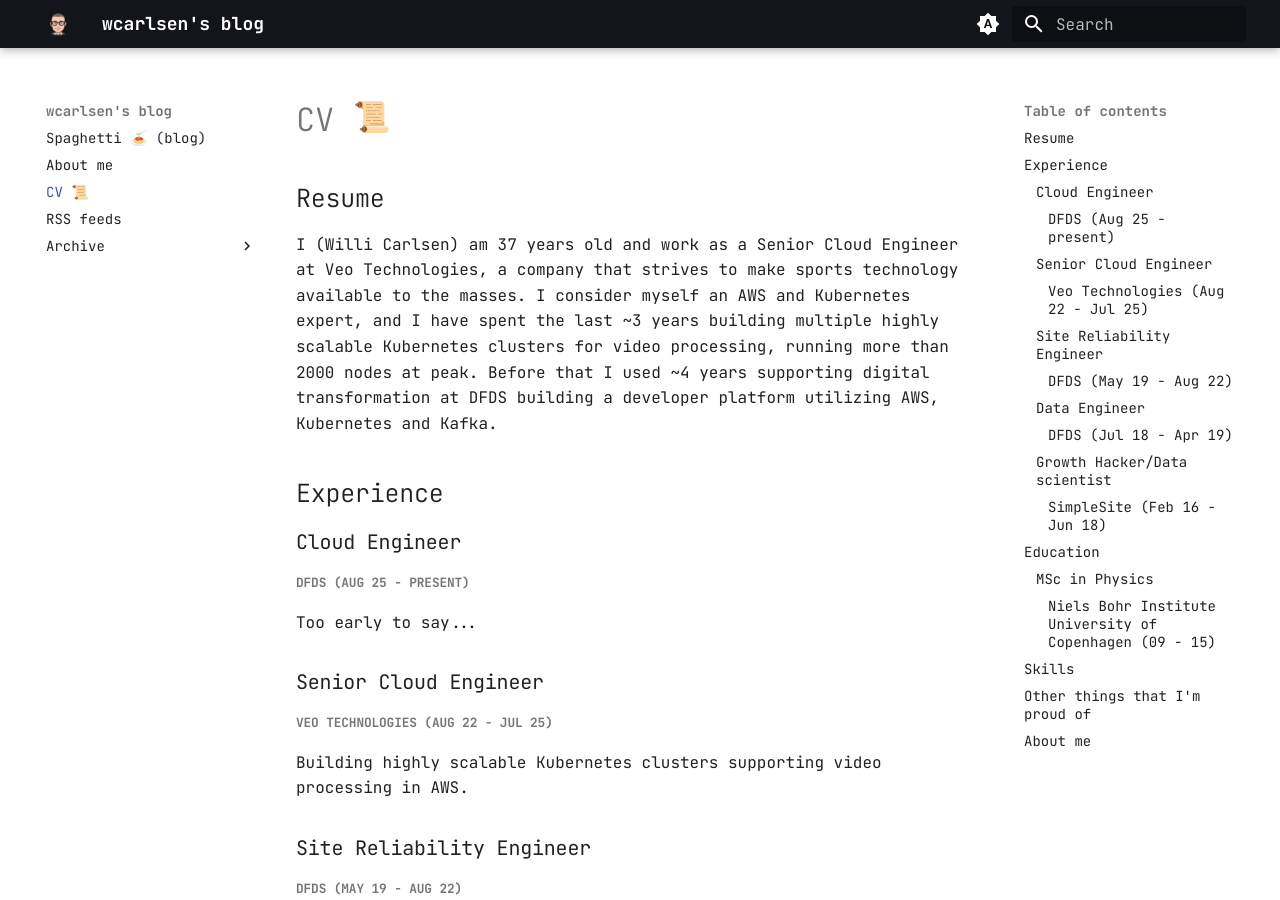
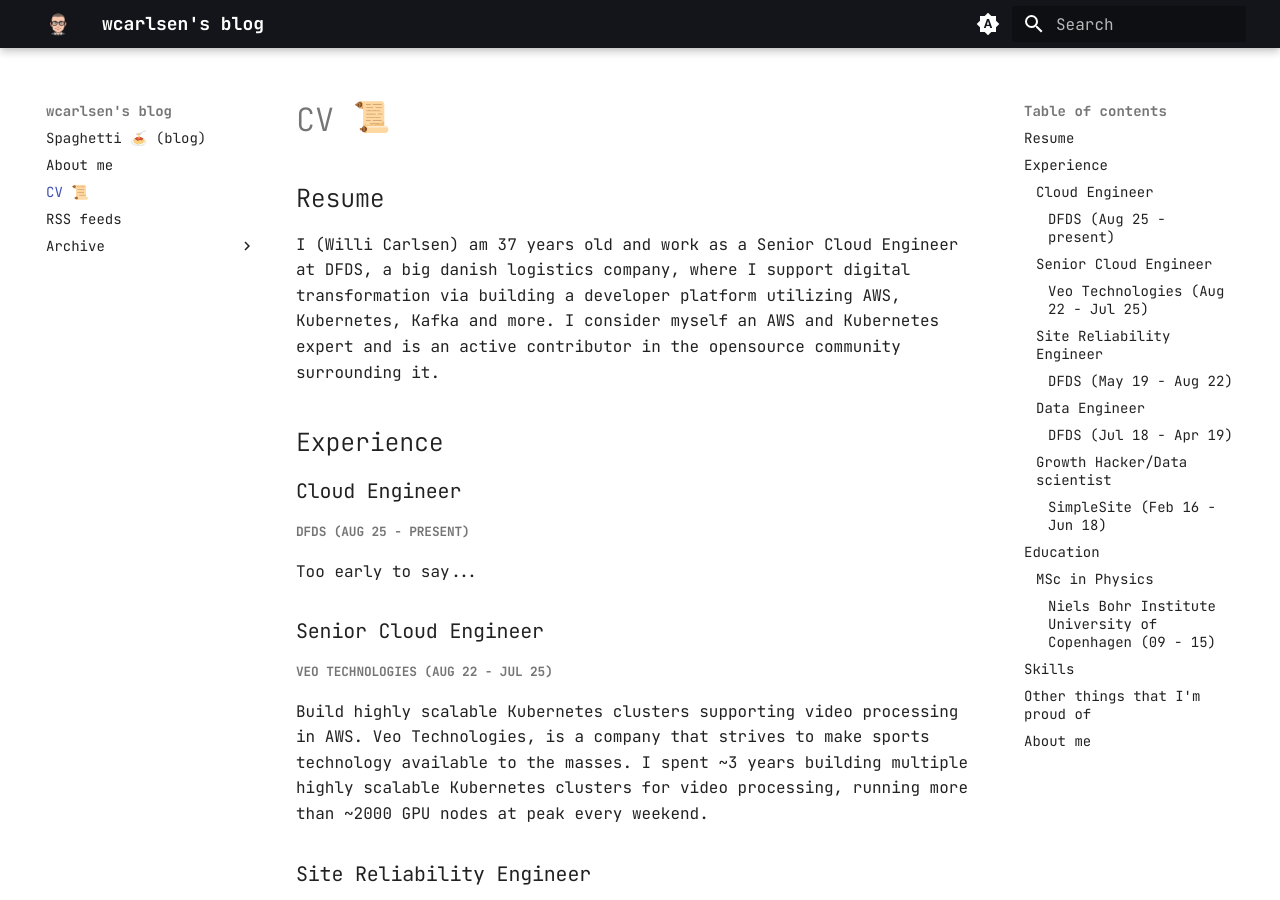
Before and after one commit to wcarlsen/wcarlsen.github.io, an MkDocs documentation site: the page built from docs/cv.md, in a window 1280 px wide and 900 px high. Built offline with MkDocs 1.6.1 and Material for MkDocs 9.7.7, drawn with Linux system fonts in a browser that asks for light colours; emoji names are drawn with the system emoji font; some of the changed text lies outside the part shown.

Commit message:
Updated CV
Signed-off-by: Willi Carlsen <carlsenwilli@gmail.com>

```diff
--- a/docs/cv.md
+++ b/docs/cv.md
@@ -2,7 +2,7 @@
 
 ## Resume
 
-I (Willi Carlsen) am 37 years old and work as a Senior Cloud Engineer at Veo Technologies, a company that strives to make sports technology available to the masses. I consider myself an AWS and Kubernetes expert, and I have spent the last ~3 years building multiple highly scalable Kubernetes clusters for video processing, running more than 2000 nodes at peak. Before that I used ~4 years supporting digital transformation at DFDS building a developer platform utilizing AWS, Kubernetes and Kafka.
+I (Willi Carlsen) am 37 years old and work as a Senior Cloud Engineer at DFDS, a big danish logistics company, where I support digital transformation via building a developer platform utilizing AWS, Kubernetes, Kafka and more. I consider myself an AWS and Kubernetes expert and is an active contributor in the opensource community surrounding it.
 
 ## Experience
 
@@ -16,7 +16,7 @@ Too early to say...
 
 ##### Veo Technologies (Aug 22 - Jul 25)
 
-Building highly scalable Kubernetes clusters supporting video processing in AWS.
+Build highly scalable Kubernetes clusters supporting video processing in AWS. Veo Technologies, is a company that strives to make sports technology available to the masses. I spent ~3 years building multiple highly scalable Kubernetes clusters for video processing, running more than ~2000 GPU nodes at peak every weekend.
 
 ### Site Reliability Engineer
 
@@ -58,6 +58,7 @@ An experiment trying, via optomechanical effects, to laser cool a nano-membrane
 
 ## Other things that I'm proud of
 
+* 1Password/load-secrets-action contributor [https://github.com/1Password/load-secrets-action/pull/118](https://github.com/1Password/load-secrets-action/pull/118)
 * kubernetes/autoscaler contributor [https://github.com/kubernetes/autoscaler/pull/6482](https://github.com/kubernetes/autoscaler/pull/6482)
 * loft/vcluster contributor [https://github.com/loft-sh/vcluster/pull/318](https://github.com/loft-sh/vcluster/pull/318) and [https://github.com/loft-sh/vcluster/pull/383](https://github.com/loft-sh/vcluster/pull/383)
 * Co-creator of Crossplane provider for Confluent Kafka (now archived) [https://github.com/dfds/provider-confluent](https://github.com/dfds/provider-confluent)
```
